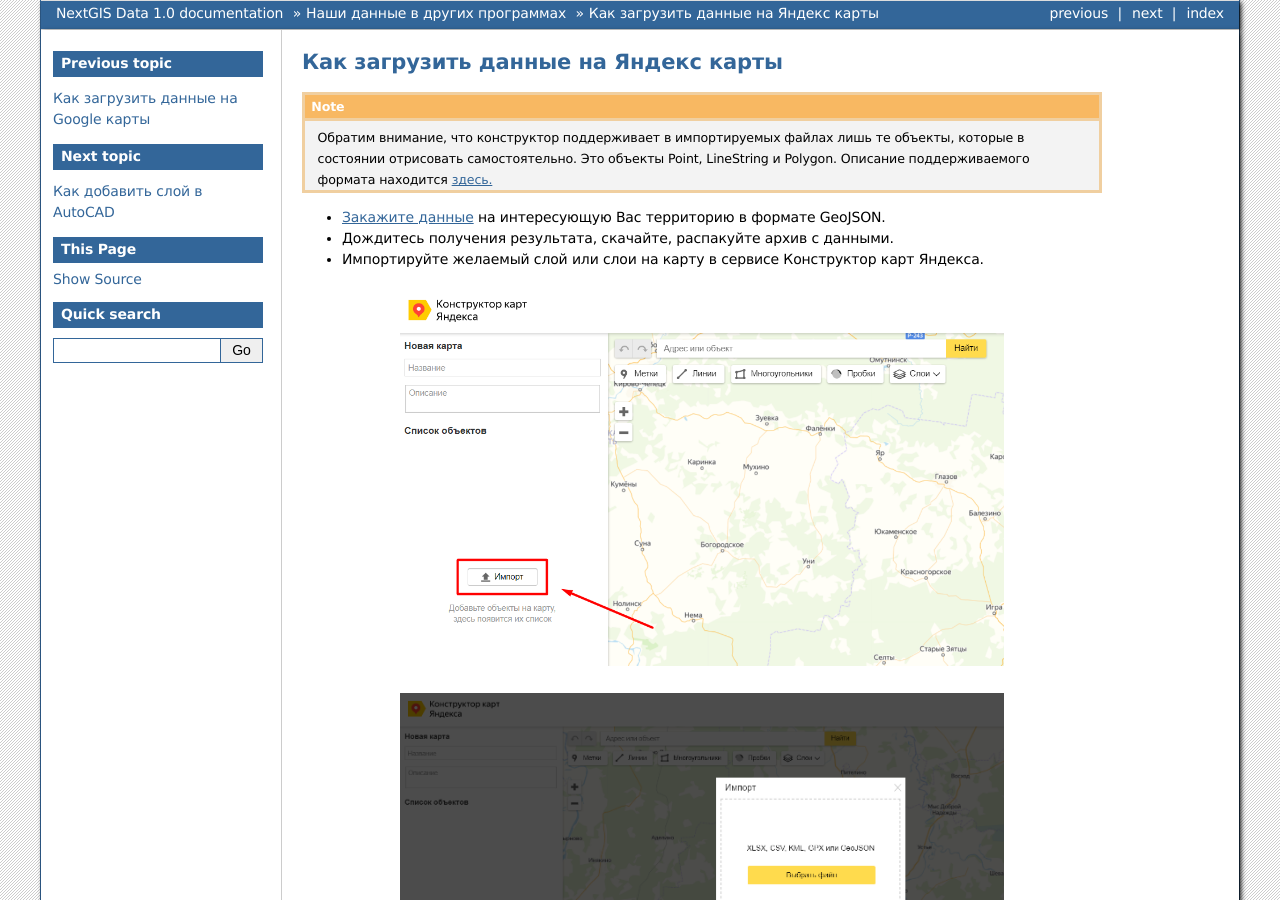
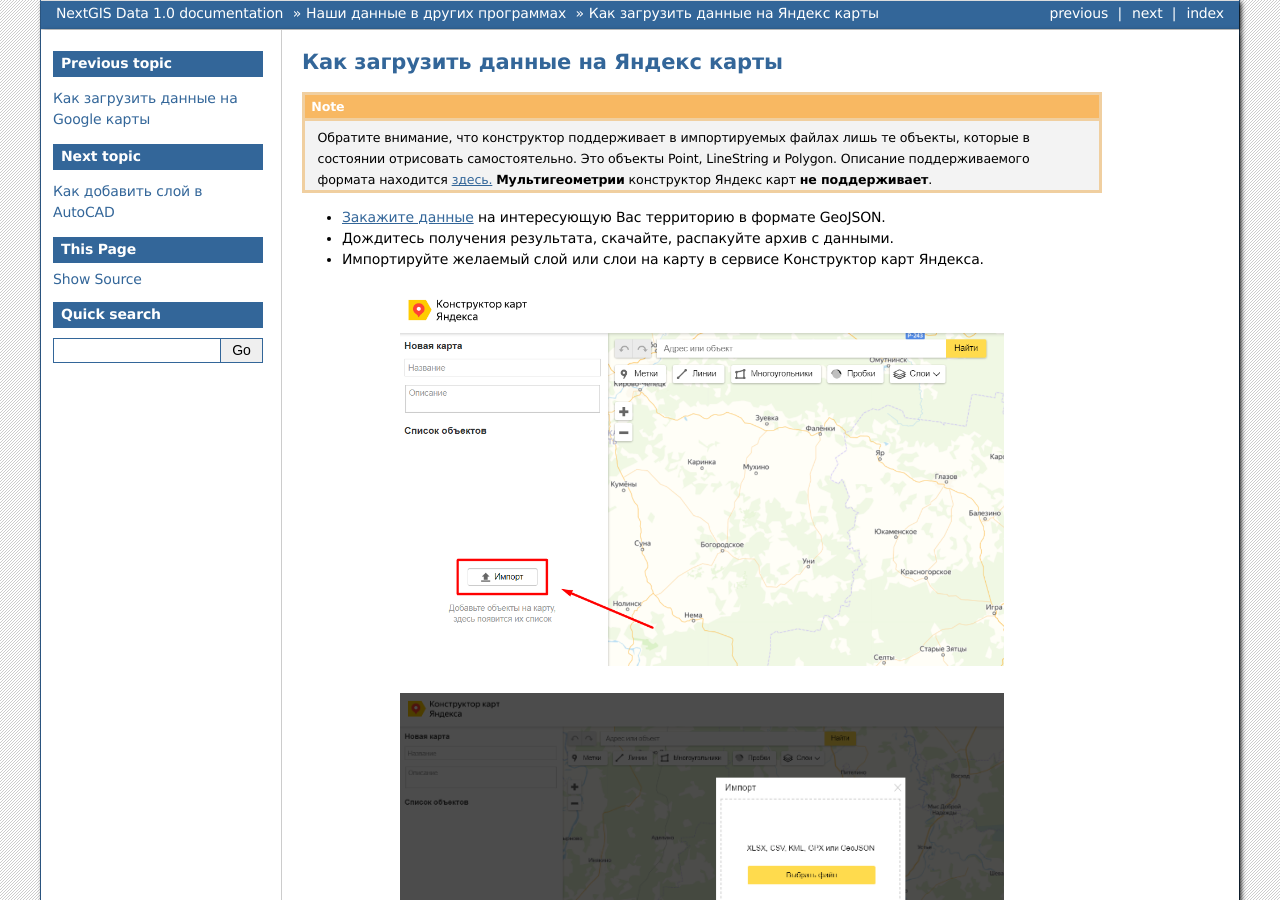
Before and after one commit to nextgis/docs_data, a Sphinx documentation site: the page built from source/yandex_const.rst, in a window 1280 px wide and 900 px high. Built offline with Sphinx 7.4.7, drawn with Linux system fonts in a browser that asks for light colours; formulas are drawn with MathJax 3; pages that are not in the unit, such as notebooks, are missing from menus.

Commit message:
Update yandex_const.rst

```diff
--- a/source/yandex_const.rst
+++ b/source/yandex_const.rst
@@ -5,8 +5,8 @@
 
 .. note::
 
-   Обратим внимание, что конструктор поддерживает в импортируемых файлах лишь те объекты, которые в состоянии отрисовать самостоятельно.
-   Это объекты Point, LineString и Polygon. Описание поддерживаемого формата находится `здесь. <https://yandex.ru/support/maps-builder/concept/markers_5.html#markers_5__GeoJSON_import>`_
+   Обратите внимание, что конструктор поддерживает в импортируемых файлах лишь те объекты, которые в состоянии отрисовать самостоятельно.
+   Это объекты Point, LineString и Polygon. Описание поддерживаемого формата находится `здесь. <https://yandex.ru/support/maps-builder/concept/markers_5.html#markers_5__GeoJSON_import>`_ **Мультигеометрии** конструктор Яндекс карт **не поддерживает**.
 
 * `Закажите данные <https://data.nextgis.com/ru/>`_ на интересующую Вас территорию в формате GeoJSON.
 * Дождитесь получения результата, скачайте, распакуйте архив с данными.
```
